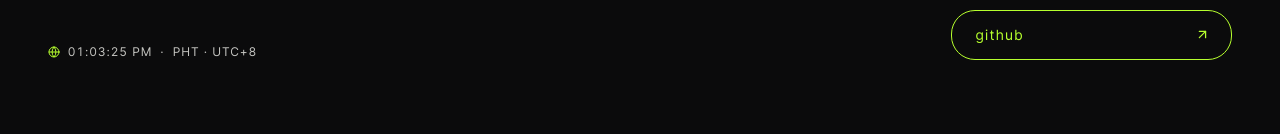
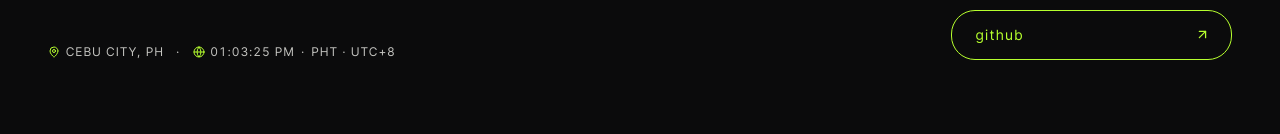
Before and after one commit to janinevallente/janinevallente-portfolio, a Next.js app: page / in a window 1280 px wide. Shown: the part 6301-6435 px from the top of the page. Built offline with nearby package versions, Linux system fonts and the light colour scheme.

Commit message:
enh: added location display to Contact section

```diff
--- a/src/components/sections/Contact.tsx
+++ b/src/components/sections/Contact.tsx
@@ -3,7 +3,7 @@
 import Image from "next/image";
 import { useRef, useState, useEffect } from "react";
 import { motion, useScroll, useTransform } from "framer-motion";
-import { ArrowUpRight, Globe } from "lucide-react";
+import { ArrowUpRight, Globe, MapPin } from "lucide-react";
 import { portfolio } from "@/lib/data";
 import FadeUp from "@/components/animations/FadeUp";
 import HeroImg from "@/assets/images/hero-img.webp";
@@ -64,12 +64,21 @@ function PhTime() {
   }, []);
 
   return (
-    <div className="flex items-center justify-center gap-2 text-[10px] sm:text-xs tracking-widest-2 uppercase text-chalk/80 md:justify-start">
-      <Globe size={12} aria-hidden="true" className="text-accent" />
-      {/* nbsp keeps the height stable until the client renders the time */}
-      <span className="tabular-nums">{time || "\u00A0"}</span>
+    <div className="flex flex-wrap items-center justify-center gap-x-3 gap-y-1 text-[10px] sm:text-xs tracking-widest-2 uppercase text-chalk/80 md:justify-start">
+      <div className="flex items-center gap-1.5">
+        <MapPin size={12} aria-hidden="true" className="text-accent" />
+        <span>Cebu City, PH</span>
+      </div>
+
       <span aria-hidden="true">·</span>
-      <span>PHT · UTC+8</span>
+
+      <div className="flex items-center gap-1.5">
+        <Globe size={12} aria-hidden="true" className="text-accent" />
+        {/* nbsp keeps the height stable until the client renders the time */}
+        <span className="tabular-nums">{time || "\u00A0"}</span>
+        <span aria-hidden="true">·</span>
+        <span>PHT · UTC+8</span>
+      </div>
     </div>
   );
 }
```
